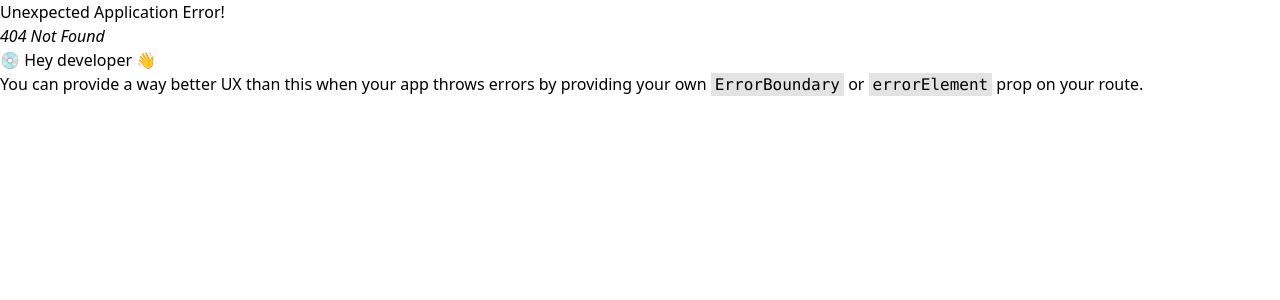
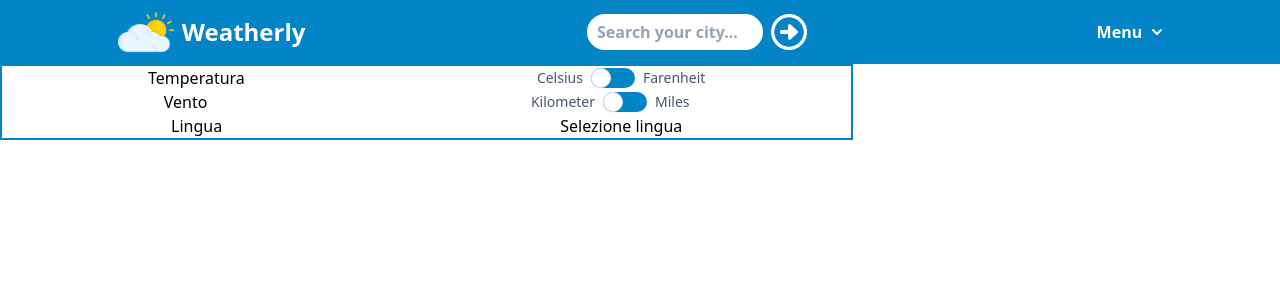
Before and after one commit to TheLuke02/Weatherly, a React (Create React App) app: page /settings in a window 1280 px wide. Before the commit this address had no page. Shown: the top 300 px of the page. Built offline with nearby package versions, Linux system fonts and the light colour scheme.

Commit message:
Added settings page and dropdown menu

```diff
--- /dev/null
+++ b/src/components/DropdownMenu.tsx
@@ -0,0 +1,64 @@
+import { useState } from "react";
+import { Link } from "react-router-dom";
+
+const DropdownMenu = () => {
+  const [isOpen, setIsOpen] = useState(false);
+
+  const toggleDropdown = () => {
+    setIsOpen(!isOpen);
+  };
+
+  const closeDropdown = () => {
+    setIsOpen(false);
+  };
+
+  return (
+    <div className="relative inline-block">
+      <button
+        type="button"
+        className="inline-flex items-center text-base font-semibold text-white"
+        onClick={toggleDropdown}
+      >
+        Menu{" "}
+        <svg
+          className="ml-2.5 h-2.5 w-2.5"
+          aria-hidden="true"
+          xmlns="http://www.w3.org/2000/svg"
+          fill="none"
+          viewBox="0 0 10 6"
+        >
+          <path
+            stroke="currentColor"
+            strokeLinecap="round"
+            strokeLinejoin="round"
+            strokeWidth="2"
+            d="m1 1 4 4 4-4"
+          />
+        </svg>
+      </button>
+
+      {isOpen && (
+        <div className="absolute right-0 mt-2 w-44 origin-top-right rounded-lg bg-white shadow-lg ring-1 ring-black ring-opacity-5">
+          <ul
+            role="menu"
+            aria-orientation="vertical"
+            aria-labelledby="options-menu"
+          >
+            <li className="flex justify-center py-2 font-semibold">
+              <Link to="/settings" onClick={closeDropdown}>
+                Settings
+              </Link>
+            </li>
+            <li className="flex justify-center py-2 font-semibold">
+              <Link to="/saved" onClick={closeDropdown}>
+                Saved
+              </Link>
+            </li>
+          </ul>
+        </div>
+      )}
+    </div>
+  );
+};
+
+export default DropdownMenu;
--- a/src/components/Navbar.tsx
+++ b/src/components/Navbar.tsx
@@ -3,13 +3,11 @@ import { useState } from "react";
 import { Link } from "react-router-dom";
 import { useNavigate } from "react-router-dom";
 import { Outlet } from "react-router-dom";
-import { ContextType } from "../types";
+import DropdownMenu from "./DropdownMenu";
 
 export default function Navbar() {
   const [query, setQuery] = useState("");
   const navigate = useNavigate();
-  const [wind, SetWind] = useState<string>("kilometer");
-  const [temperature, setTemperature] = useState<string>("Celsius");
 
   function submitQuery(e: React.FormEvent<HTMLFormElement>) {
     e.preventDefault();
@@ -51,18 +49,10 @@ export default function Navbar() {
             </button>
           </form>
         </div>
-        <div className="flex text-center font-bold text-white md:text-2xl">
-          <Link to="/saved">Saved</Link>
-        </div>
+
+        <DropdownMenu />
       </nav>
-      <Outlet
-        context={
-          {
-            windType: [wind, SetWind],
-            temperatureType: [temperature, setTemperature],
-          } satisfies ContextType
-        }
-      />
+      <Outlet />
     </>
   );
 }
--- a/src/components/ToggleButton.tsx
+++ b/src/components/ToggleButton.tsx
@@ -1,18 +1,43 @@
 import { ToggleButtonProps } from "../types";
-import { ContextType } from "../types";
-import { useOutletContext } from "react-router-dom";
 export const ToggleButton = ({
   target,
   toggleReference,
 }: ToggleButtonProps) => {
-  const { windType, temperatureType } = useOutletContext<ContextType>();
+  const handleToggle = (toggleReference: string) => {
+    if (
+      toggleReference === "Temperature" &&
+      localStorage.getItem(toggleReference) !== "Celsius"
+    ) {
+      console.log("Imposto Celsius");
+      localStorage.setItem(toggleReference, "Celsius");
+    } else if (
+      toggleReference === "Temperature" &&
+      localStorage.getItem(toggleReference) !== "Farenheit"
+    ) {
+      console.log("Imposto Farenheit");
+      localStorage.setItem(toggleReference, "Farenheit");
+    }
 
-  const handleToggle = () => {
-    console.log("A");
+    if (
+      toggleReference === "Wind" &&
+      localStorage.getItem(toggleReference) !== "Kilometer"
+    ) {
+      console.log("Imposto Kilometer");
+      localStorage.setItem(toggleReference, "Kilometer");
+    } else if (
+      toggleReference === "Wind" &&
+      localStorage.getItem(toggleReference) !== "Miles"
+    ) {
+      console.log("Imposto Miles");
+      localStorage.setItem(toggleReference, "Miles");
+    }
   };
 
   return (
-    <div className="inline-flex items-center gap-2" onClick={handleToggle}>
+    <div
+      className="inline-flex items-center gap-2"
+      onClick={() => handleToggle(toggleReference)}
+    >
       <label
         htmlFor={`switch-component-on-${toggleReference}`}
         className="cursor-pointer text-sm text-slate-600"
--- a/src/index.tsx
+++ b/src/index.tsx
@@ -7,6 +7,7 @@ import reportWebVitals from "./reportWebVitals";
 import Navbar from "./components/Navbar";
 import SearchPage from "./pages/SearchPage";
 import { SavedPage } from "./pages/SavedPage";
+import { SettingsPage } from "./pages/SettingsPage";
 
 const rootElement = document.getElementById("root") as HTMLElement;
 const root = createRoot(rootElement);
@@ -27,6 +28,10 @@ const router = createBrowserRouter([
         path: "/saved",
         element: <SavedPage />,
       },
+      {
+        path: "/settings",
+        element: <SettingsPage />,
+      },
     ],
   },
 ]);
--- a/src/pages/IndexPage.tsx
+++ b/src/pages/IndexPage.tsx
@@ -1,30 +1,20 @@
-import { ToggleButton } from "../components/ToggleButton";
+import { useEffect } from "react";
 
 export const IndexPage = () => {
+  useEffect(() => {
+    if (localStorage.getItem("Temperature") == null) {
+      localStorage.setItem("Temperature", "Celsius");
+    }
+    if (localStorage.getItem("Wind") == null) {
+      localStorage.setItem("Wind", "kilometer");
+    }
+    if (localStorage.getItem("Lenguage") == null) {
+      localStorage.setItem("Lenguage", "en");
+    }
+  });
   return (
-    <div>
-      <div className="flex h-[calc(100vh-64px)] justify-center">
-        <div className="flex w-2/3 flex-col border-2 border-sky-600">
-          <div className="flex flex-row justify-around">
-            <div>Temperatura</div>
-            <ToggleButton
-              target={["Celsius", "Farenheit"]}
-              toggleReference={"Temperature"}
-            />
-          </div>
-          <div className="flex flex-row justify-around">
-            <div>Vento</div>
-            <ToggleButton
-              target={["kilometer", "miles"]}
-              toggleReference={"Wind"}
-            />
-          </div>
-          <div className="flex flex-row justify-around">
-            <div>Lingua</div>
-            <div>Selezione lingua</div>
-          </div>
-        </div>
-      </div>
+    <div className="h-[calc(100vh-108px)] justify-center sm:h-[calc(100vh-116px)] md:h-[calc(100vh-128px)]">
+      Home page
     </div>
   );
 };
--- a/src/pages/SavedPage.tsx
+++ b/src/pages/SavedPage.tsx
@@ -1,4 +1,5 @@
 import { useNavigate } from "react-router-dom";
+import { useEffect } from "react";
 export const SavedPage = () => {
   const navigate = useNavigate();
   const params = new URLSearchParams();
@@ -15,9 +16,26 @@ export const SavedPage = () => {
   let arr = [];
 
   for (let i = 0; i < localStorage.length; i++) {
-    if (localStorage.key(i) !== "ally-supports-cache")
+    if (
+      localStorage.key(i) !== "ally-supports-cache" &&
+      localStorage.key(i) !== "Temperature" &&
+      localStorage.key(i) !== "Wind" &&
+      localStorage.key(i) !== "Lenguage"
+    )
       arr.push(localStorage.key(i));
   }
+
+  useEffect(() => {
+    if (localStorage.getItem("Temperature") == null) {
+      localStorage.setItem("Temperature", "Celsius");
+    }
+    if (localStorage.getItem("Wind") == null) {
+      localStorage.setItem("Wind", "kilometer");
+    }
+    if (localStorage.getItem("Lenguage") == null) {
+      localStorage.setItem("Lenguage", "en");
+    }
+  });
 
   return (
     <div className="h-[calc(100vh-108px)] sm:h-[calc(100vh-116px)] md:h-[calc(100vh-128px)]">
@@ -29,13 +47,15 @@ export const SavedPage = () => {
           arr.map(function (item) {
             key++;
             return (
-              <div className="h-20 w-full rounded-lg border-2 border-sky-600 sm:h-28 md:h-32">
+              <div
+                className="h-20 w-full rounded-lg border-2 border-sky-600 sm:h-28 md:h-32"
+                key={key}
+              >
                 <button
                   className="h-full w-full"
                   onClick={() => {
                     handleClick(item!);
                   }}
-                  key={key}
                 >
                   <div className="flex h-full items-center justify-center text-xl font-semibold sm:text-2xl md:text-3xl">
                     {item}
--- a/src/pages/SearchPage.tsx
+++ b/src/pages/SearchPage.tsx
@@ -41,6 +41,18 @@ export default function SearchPage() {
     }
   }, [searchParams]); //eslint-disable-line
 
+  useEffect(() => {
+    if (localStorage.getItem("Temperature") == null) {
+      localStorage.setItem("Temperature", "Celsius");
+    }
+    if (localStorage.getItem("Wind") == null) {
+      localStorage.setItem("Wind", "kilometer");
+    }
+    if (localStorage.getItem("Lenguage") == null) {
+      localStorage.setItem("Lenguage", "en");
+    }
+  });
+
   return (
     <div>
       <div className="h-[calc(100vh-64px)]">
--- /dev/null
+++ b/src/pages/SettingsPage.tsx
@@ -0,0 +1,47 @@
+import { useEffect } from "react";
+import { ToggleButton } from "../components/ToggleButton";
+
+export const SettingsPage = () => {
+  useEffect(() => {
+    if (localStorage.getItem("Temperature") == null) {
+      localStorage.setItem("Temperature", "Celsius");
+    }
+    if (localStorage.getItem("Wind") == null) {
+      localStorage.setItem("Wind", "kilometer");
+    }
+    if (localStorage.getItem("Lenguage") == null) {
+      localStorage.setItem("Lenguage", "en");
+    }
+    console.log(
+      localStorage.getItem("Temperature"),
+      localStorage.getItem("Wind"),
+    );
+  });
+
+  return (
+    <div>
+      <div className="h-[calc(100vh-108px)] justify-center sm:h-[calc(100vh-116px)] md:h-[calc(100vh-128px)]">
+        <div className="flex w-2/3 flex-col border-2 border-sky-600">
+          <div className="flex flex-row justify-around">
+            <div>Temperatura</div>
+            <ToggleButton
+              target={["Celsius", "Farenheit"]}
+              toggleReference={"Temperature"}
+            />
+          </div>
+          <div className="flex flex-row justify-around">
+            <div>Vento</div>
+            <ToggleButton
+              target={["Kilometer", "Miles"]}
+              toggleReference={"Wind"}
+            />
+          </div>
+          <div className="flex flex-row justify-around">
+            <div>Lingua</div>
+            <div>Selezione lingua</div>
+          </div>
+        </div>
+      </div>
+    </div>
+  );
+};
--- a/src/types/index.tsx
+++ b/src/types/index.tsx
@@ -134,14 +134,3 @@ export interface ToggleButtonProps {
   target: string[];
   toggleReference: string;
 }
-
-export interface ContextType {
-  windType: [
-    wind: string,
-    setWind: React.Dispatch<React.SetStateAction<string>>,
-  ];
-  temperatureType: [
-    temperature: string,
-    setTemperature: React.Dispatch<React.SetStateAction<string>>,
-  ];
-}
```
